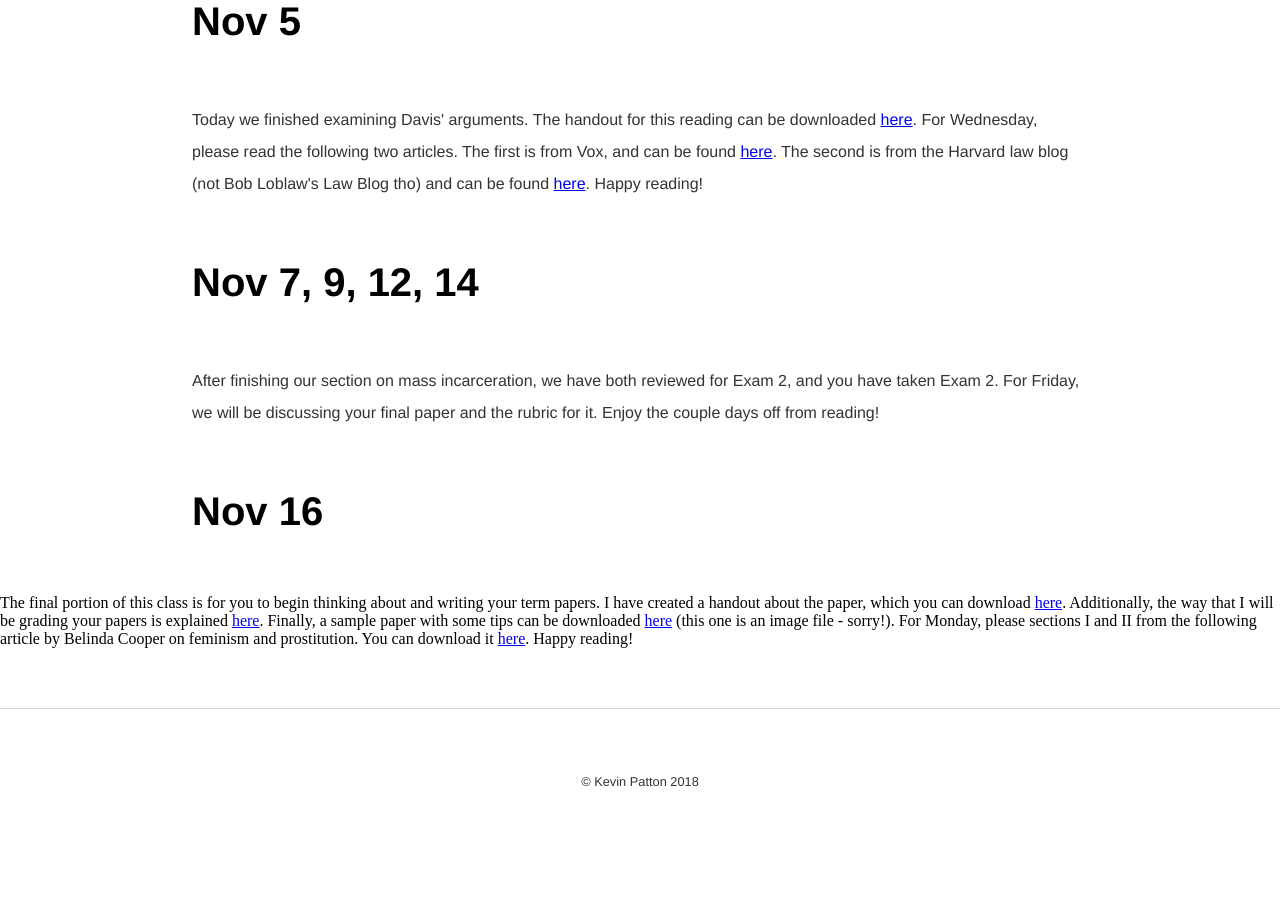
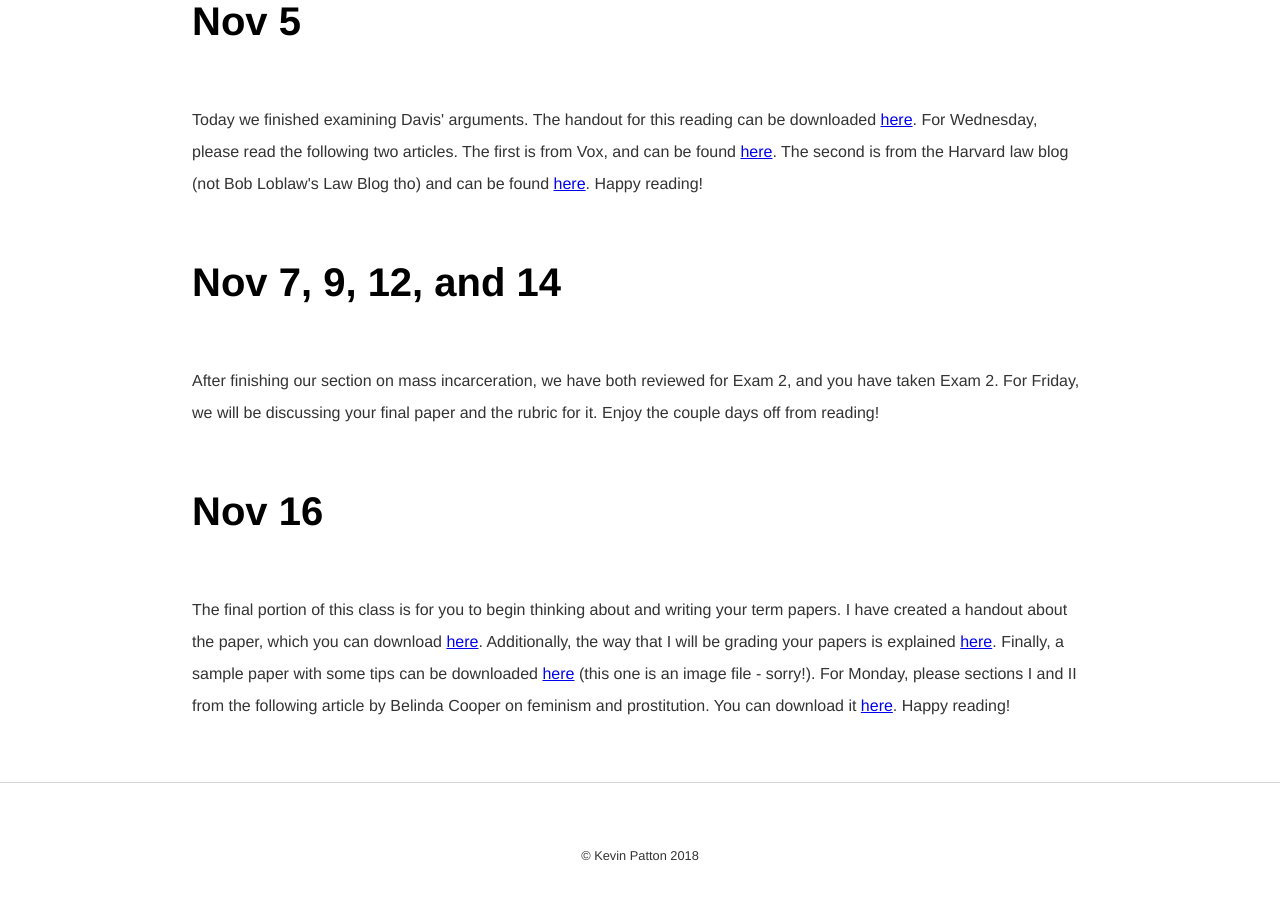
Before and after one commit to kevinjpatton/kevinjpatton.github.io, a Jekyll site: the page built from teaching/phil1020/index.html, in a window 1280 px wide and 900 px high, scrolled down 7085 px. Built offline with Jekyll 4.4.1, drawn with Linux system fonts in a browser that asks for light colours; Markdown is read by kramdown in place of the engine named in the settings; before the commit the page ends 7940 px from its top, so only the background shows below that.

Commit message:
Update index.html

```diff
--- a/teaching/phil1020/index.html
+++ b/teaching/phil1020/index.html
@@ -59,7 +59,7 @@
 <p>We looked at some of the many shocking statistics in Davis' paper (section I - III).  For Monday, please read the remainder of the paper, and don't forget your argument extractions!  Additionally, we will be having our second exam (probably!) on the 14th.  I should have your extra credit graded and your first exam adjusted by next week.  Happy reading!</p>
 <h1>Nov 5</h1>
 <p>Today we finished examining Davis' arguments.  The handout for this reading can be downloaded <a href=/teaching/phil1020/Handout-AngelaDavis.pdf	target="_blank">here</a>.  For Wednesday, please read the following two articles.  The first is from Vox, and can be found <a href=https://www.vox.com/2018/8/17/17664048/national-prison-strike-2018	target="_blank">here</a>.  The second is from the Harvard law blog (not Bob Loblaw's Law Blog tho) and can be found <a href=http://blog.petrieflom.law.harvard.edu/2017/12/11/reflecting-on-behind-bars-ethics-and-human-rights-in-u-s-prisons/	target="_blank">here</a>.  Happy reading!</p>
-<h1>Nov 7, 9, 12, 14</h1>
+<h1>Nov 7, 9, 12, and 14</h1>
 <p>After finishing our section on mass incarceration, we have both reviewed for Exam 2, and you have taken Exam 2.  For Friday, we will be discussing your final paper and the rubric for it.  Enjoy the couple days off from reading!</p>
 <h1>Nov 16</h1>
-</p>The final portion of this class is for you to begin thinking about and writing your term papers.  I have created a handout about the paper, which you can download <a href=/teaching/phil1020/Final_Paper.pdf	target="_blank">here</a>.  Additionally, the way that I will be grading your papers is explained <a href=/teaching/phil1020/Phil_Paper_Rubric.pdf	target="_blank">here</a>.  Finally, a sample paper with some tips can be downloaded <a href=/teaching/phil1020/Sample_Philosophy_Paper.png	target="_blank">here</a> (this one is an image file - sorry!).  For Monday, please sections I and II from the following article by Belinda Cooper on feminism and prostitution.  You can download it <a href=/teaching/phil1020/ProstitutionFeministAnalysis.pdf	target="_blank">here</a>.  Happy reading!</p>
+<p>The final portion of this class is for you to begin thinking about and writing your term papers.  I have created a handout about the paper, which you can download <a href=/teaching/phil1020/Final_Paper.pdf	target="_blank">here</a>.  Additionally, the way that I will be grading your papers is explained <a href=/teaching/phil1020/Phil_Paper_Rubric.pdf	target="_blank">here</a>.  Finally, a sample paper with some tips can be downloaded <a href=/teaching/phil1020/Sample_Philosophy_Paper.png	target="_blank">here</a> (this one is an image file - sorry!).  For Monday, please sections I and II from the following article by Belinda Cooper on feminism and prostitution.  You can download it <a href=/teaching/phil1020/ProstitutionFeministAnalysis.pdf	target="_blank">here</a>.  Happy reading!</p>
```
